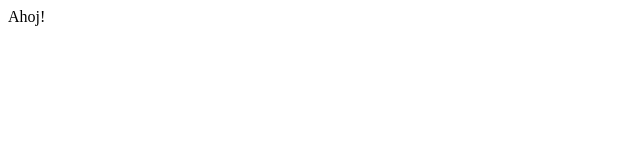
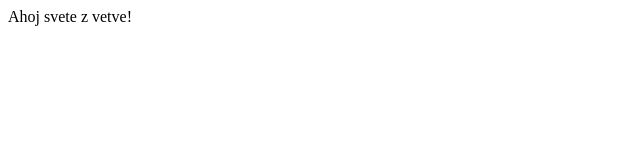
Before and after one commit to HTML-a-CSS-2/projekt-portfolio-bmatulova, a plain HTML site: page index.html in a window 1280 px wide. Shown: the full height of the page, 0-640 px from the left. Drawn offline with Linux system fonts and the light colour scheme.

Commit message:
Update index.html
Zmena z vetve

```diff
--- a/index.html
+++ b/index.html
@@ -7,6 +7,6 @@
     <title>Document</title>
 </head>
 <body>
-    Ahoj!
+    Ahoj svete z vetve!
 </body>
 </html>
```
